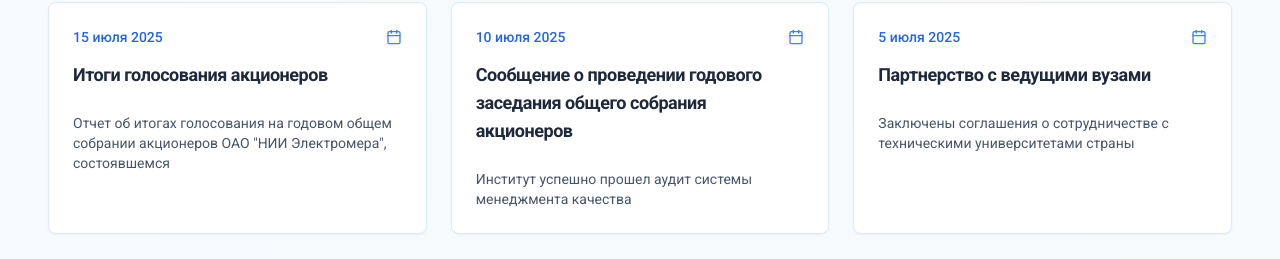
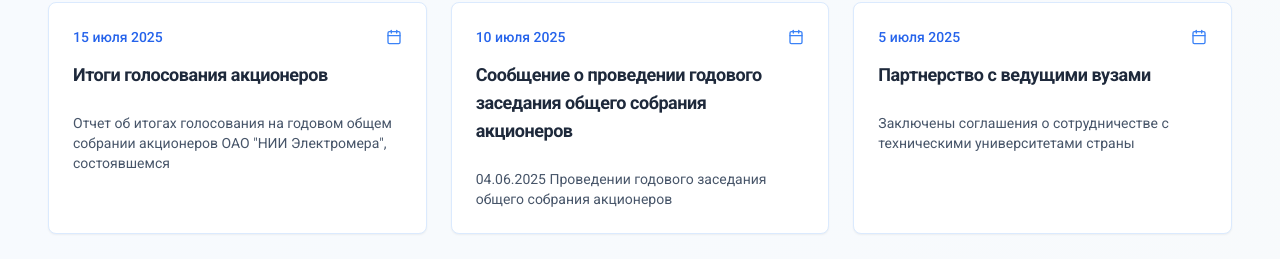
Before and after one commit to pr-poehali-dev/power-measurement-lab, a React (Vite) app: page / in a window 1280 px wide. Shown: the part 1929-2188 px from the top of the page. Built offline with nearby package versions, Linux system fonts and the light colour scheme.

Commit message:
Годовое общее собрание акционеров 2025

```diff
--- a/src/pages/Index.tsx
+++ b/src/pages/Index.tsx
@@ -35,7 +35,7 @@ export default function Index() {
     {
       title: "Сообщение о проведении годового заседания общего собрания акционеров",
       date: "10 июля 2025",
-      description: "Институт успешно прошел аудит системы менеджмента качества"
+      description: "04.06.2025 Проведении годового заседания общего собрания акционеров"
     },
     {
       title: "Партнерство с ведущими вузами",
```
